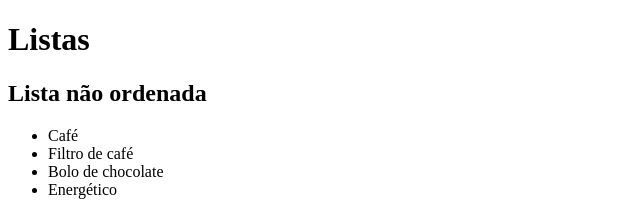
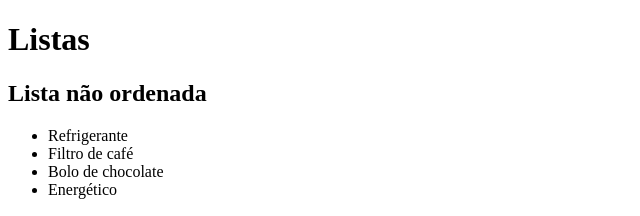
Before and after one commit to AgeuAngelin/aula-tabela, a plain HTML site: page index.html in a window 1280 px wide. Shown: the top 216 px of the page, 0-640 px from the left. Drawn offline with Linux system fonts and the light colour scheme.

Commit message:
Troquei café para Refrigerante

```diff
--- a/index.html
+++ b/index.html
@@ -10,7 +10,7 @@
 
     <h2>Lista não ordenada</h2>
     <ul>
-        <li>Café</li>
+        <li>Refrigerante</li>
         <li>Filtro de café</li>
         <li>Bolo de chocolate</li>
         <li>Energético</li>
```
